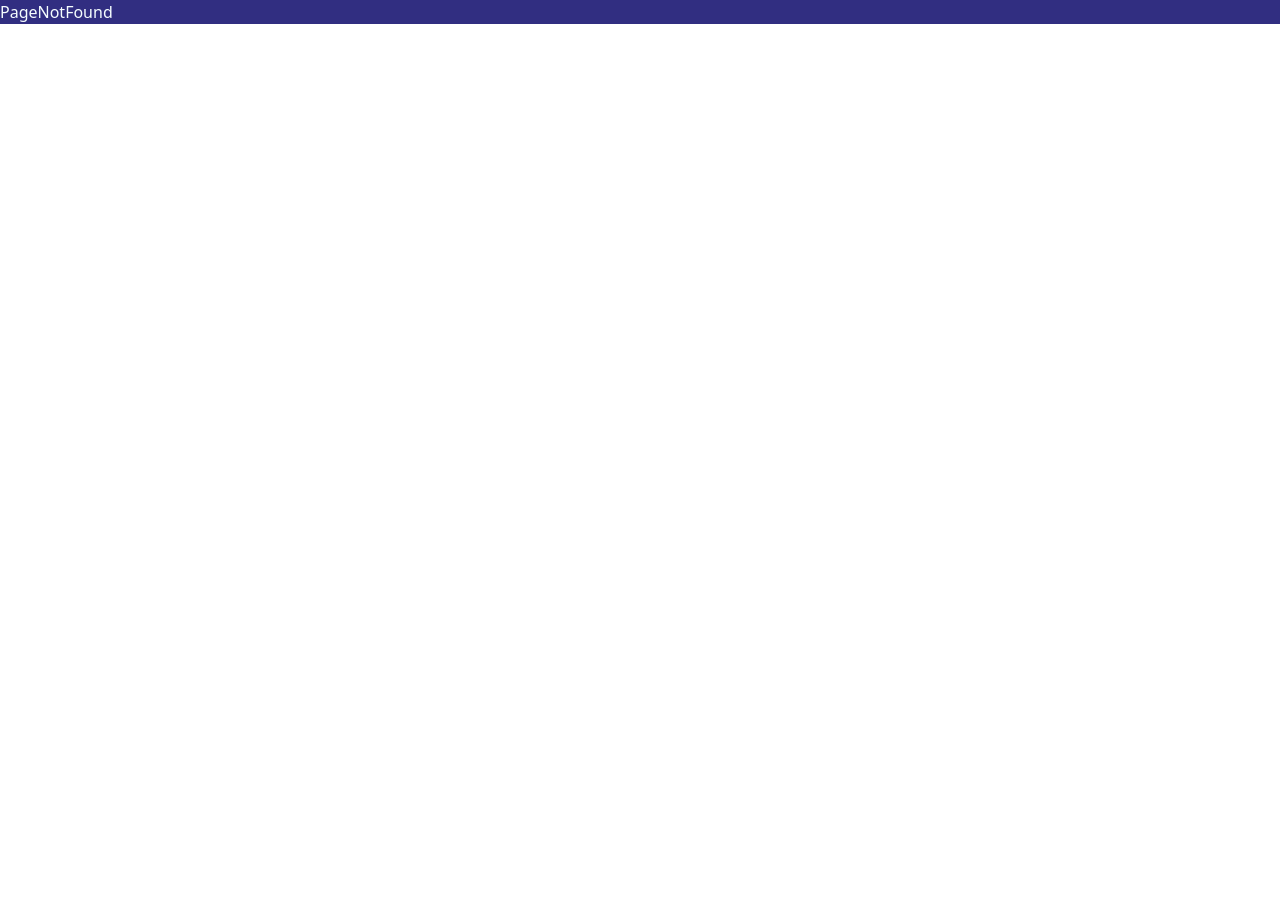
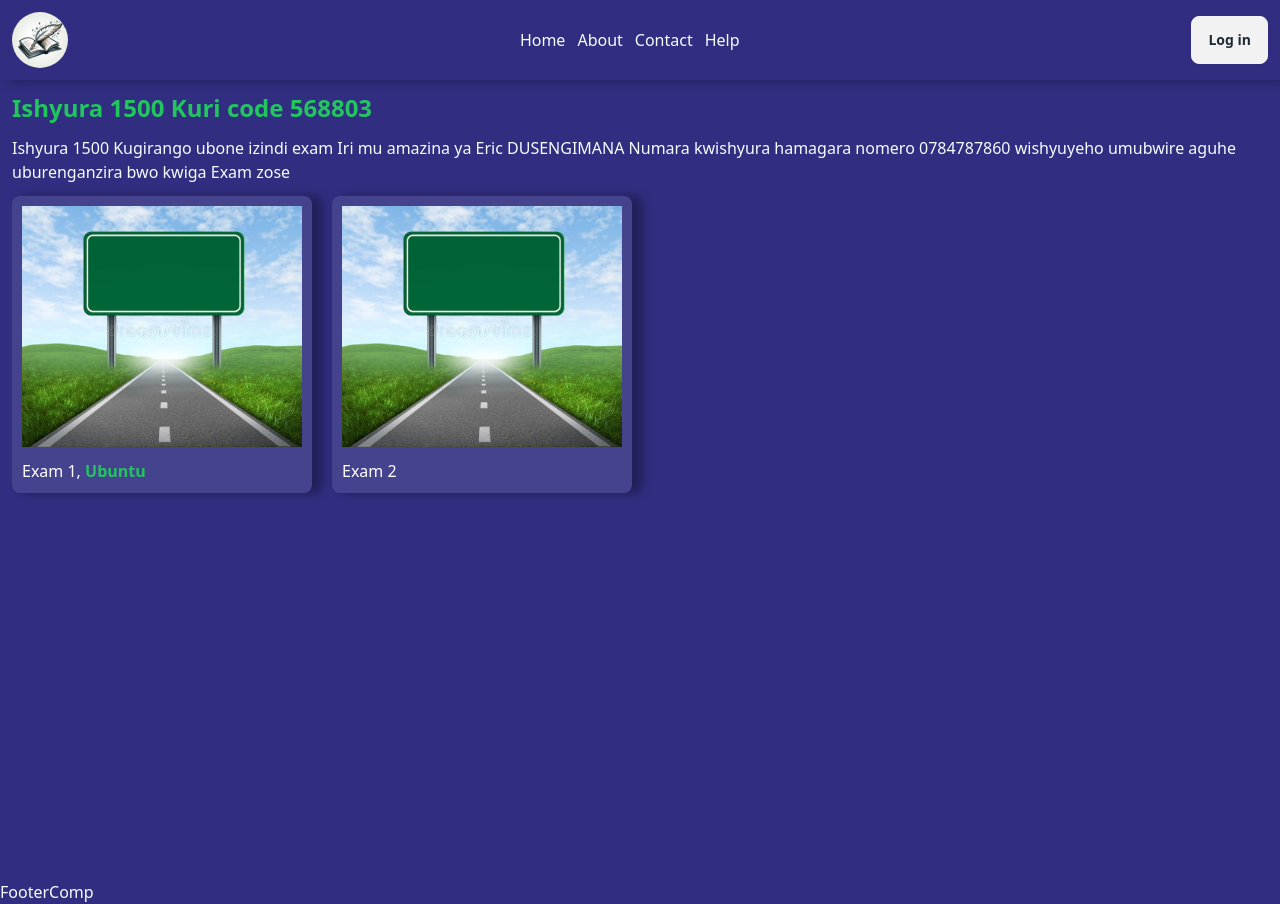
Before and after one commit to biooids/igutsinde-biooids, a React (Vite) app in the folder frontend/: page /exam in a window 1280 px wide. Before the commit this address had no page. Before the commit the page ends 800 px from the top, so only its background shows below. Built offline with nearby package versions, Linux system fonts and the light colour scheme.

Commit message:
"Added ExamPage component and updated ExercisesPage and HomePage components with new layout and image assets."

```diff
--- a/frontend/src/App.tsx
+++ b/frontend/src/App.tsx
@@ -7,6 +7,7 @@ import ContactPage from "./components/pages/contact/ContactPage";
 import TermsCondPage from "./components/pages/terms&cond/TermsCondPage";
 import HelpPage from "./components/pages/help/HelpPage";
 import ExercisesPage from "./components/pages/exercises/ExercisesPage";
+import ExamPage from "./components/pages/exam/ExamPage";
 
 function App() {
   const router = createBrowserRouter([
@@ -40,6 +41,10 @@ function App() {
           path: "exercises",
           element: <ExercisesPage />,
         },
+        {
+          path: "exam",
+          element: <ExamPage />,
+        },
       ],
     },
   ]);
--- a/frontend/src/components/pages/exam/ExamPage.tsx
+++ b/frontend/src/components/pages/exam/ExamPage.tsx
@@ -1,5 +1,33 @@
+import exercises from "../../../assets/exercises.jpeg";
 function ExamPage() {
-  return <section className="min-h-screen">ExamPage</section>;
+  return (
+    <section className="min-h-screen flex flex-col gap-3 p-3">
+      <h3 className="text-2xl font-bold text-green-500">
+        Ishyura 1500 Kuri code 568803
+      </h3>
+      <p>
+        Ishyura 1500 Kugirango ubone izindi exam Iri mu amazina ya Eric
+        DUSENGIMANA Numara kwishyura hamagara nomero 0784787860 wishyuyeho
+        umubwire aguhe uburenganzira bwo kwiga Exam zose
+      </p>
+      <div className="flex flex-wrap gap-5">
+        <div className="home-card flex flex-col gap-3 w-full sm:w-[300px]  p-3  rounded-lg">
+          <div className="w-full">
+            <img src={exercises} alt="" className="w-full" />
+          </div>
+          <p>
+            Exam 1, <span className="text-green-500 font-bold">Ubuntu</span>
+          </p>
+        </div>
+        <div className="home-card flex flex-col gap-3 w-full sm:w-[300px]  p-3  rounded-lg">
+          <div className="w-full">
+            <img src={exercises} alt="" className="w-full" />
+          </div>
+          <p>Exam 2 </p>
+        </div>
+      </div>
+    </section>
+  );
 }
 
 export default ExamPage;
--- a/frontend/src/components/pages/exercises/ExercisesPage.tsx
+++ b/frontend/src/components/pages/exercises/ExercisesPage.tsx
@@ -1,5 +1,33 @@
+import exercises from "../../../assets/exercises.jpeg";
 function ExercisesPage() {
-  return <div className="min-h-screen">ExercisesPage</div>;
+  return (
+    <section className="min-h-screen flex flex-col gap-3 p-3">
+      <h3 className="text-2xl font-bold text-green-500">
+        Ishyura 1500 Kuri code 568803
+      </h3>
+      <p>
+        Ishyura 1500 Kugirango ubone izindi exam Iri mu amazina ya Eric
+        DUSENGIMANA Numara kwishyura hamagara nomero 0784787860 wishyuyeho
+        umubwire aguhe uburenganzira bwo kwiga Exam zose
+      </p>
+      <div className="flex flex-wrap gap-5">
+        <div className="home-card flex flex-col gap-3 w-full sm:w-[300px]  p-3  rounded-lg">
+          <div className="w-full">
+            <img src={exercises} alt="" className="w-full" />
+          </div>
+          <p>
+            Umwitozo 1, <span className="text-green-500 font-bold">Ubuntu</span>
+          </p>
+        </div>
+        <div className="home-card flex flex-col gap-3 w-full sm:w-[300px]  p-3  rounded-lg">
+          <div className="w-full">
+            <img src={exercises} alt="" className="w-full" />
+          </div>
+          <p>Umwitozo 2 </p>
+        </div>
+      </div>
+    </section>
+  );
 }
 
 export default ExercisesPage;
--- a/frontend/src/components/pages/home/HomePage.tsx
+++ b/frontend/src/components/pages/home/HomePage.tsx
@@ -10,7 +10,7 @@ function HomePage() {
       <div className="p-3 flex flex-col gap-3">
         <h1 className="text-3xl font-bold">
           Urakaza neza kuri
-          <span className="font-bold text-green-500"> Igutsinde </span>.
+          <span className="font-bold text-green-500"> Igutsinde </span>
         </h1>
         <p>
           Kuri <span className="font-bold text-green-500">IGUTSINDE</span>{" "}
@@ -51,21 +51,21 @@ function HomePage() {
             <span className="text-green-500"> Pass</span> noneho ugahita werekwa
             nuko byari gusubizwa 1-20
           </p>
-          <Link to="exercises">
+          <Link to="exam">
             <button className="btn w-full">Kora Imyitozo</button>
           </Link>
         </div>
         <div className="home-card flex flex-col gap-3 rounded-lg">
           <h2 className="text-2xl font-bold text-green-500">INKORANYA </h2>
           <div className="flex flex-wrap gap-3">
-            <div className="bg-black p-1 rounded-lg">
-              <div className="h-20 w-30">
+            <div className="bg-black p-1 rounded-lg ">
+              <div className="h-[80px] w-[80px]">
                 <img src={ibyapa} alt="" className="h-full w-full " />
               </div>
               <p className="text-center">Ibyapa</p>
             </div>
-            <div className="bg-black">
-              <div className="h-20 w-30">
+            <div className="bg-black p-1 rounded-lg">
+              <div className="h-[80px] w-[80px]">
                 <img
                   src={irembo}
                   alt=""
@@ -74,14 +74,14 @@ function HomePage() {
               </div>
               <p className="text-center">Irembo</p>
             </div>
-            <div className="bg-black">
-              <div className="h-20 w-30">
+            <div className="bg-black p-1 rounded-lg">
+              <div className="h-[80px] w-[80px]">
                 <img src={igazeti} alt="" className="h-full w-full " />
               </div>
               <p className="text-center">Igazeti</p>
             </div>
-            <div className="bg-black">
-              <div className="h-20 w-30">
+            <div className="bg-black p-1 rounded-lg">
+              <div className="h-[80px] w-[80px]">
                 <img src={igazeti} alt="" className="h-full w-full " />
               </div>
               <p className="text-center">Ibyapa</p>
```
Also changed, not shown: frontend/src/assets/exercises.jpeg (added).
